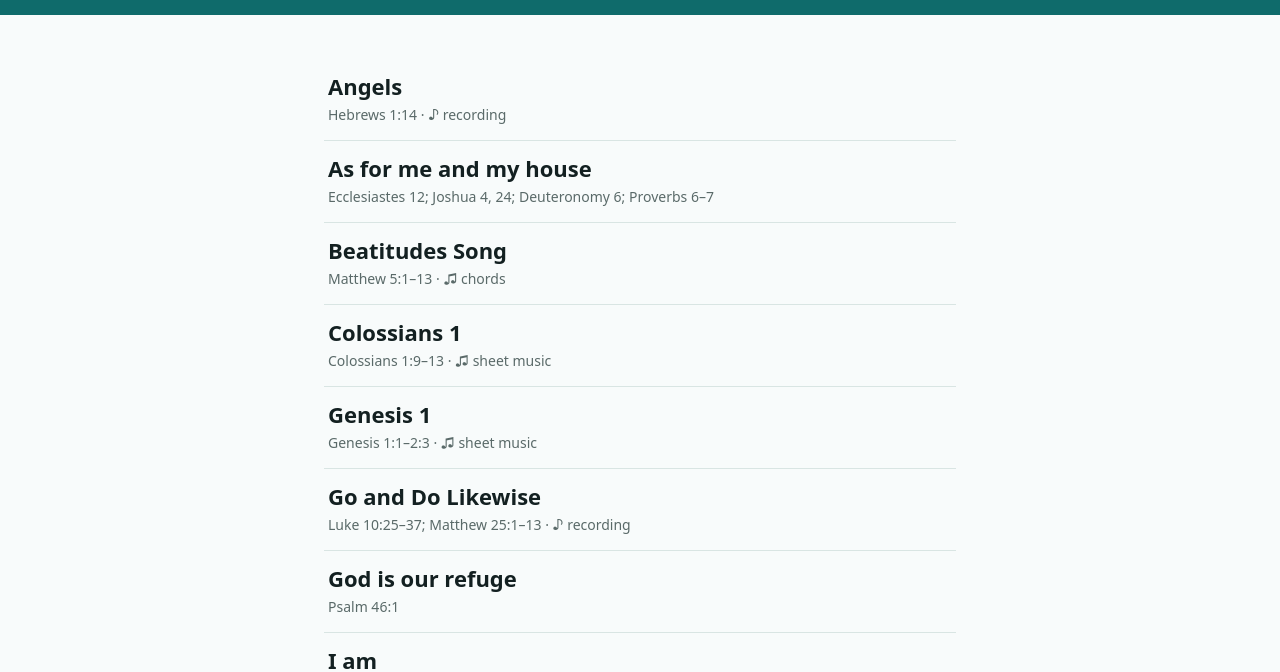
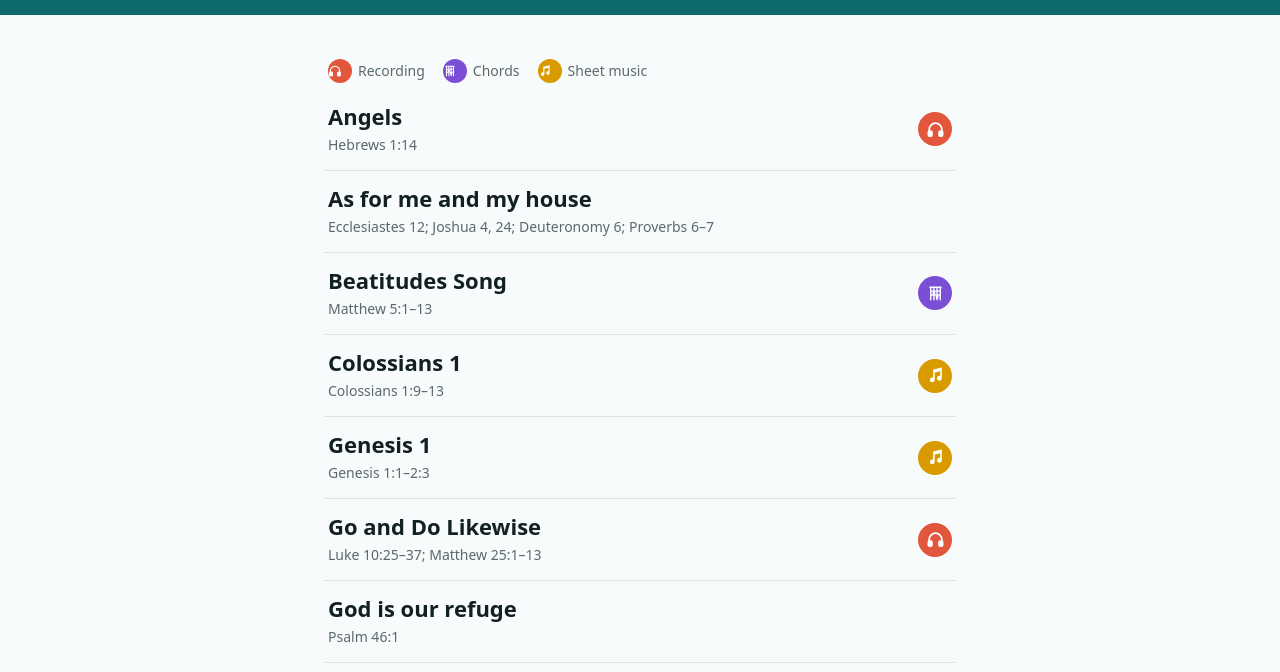
Before and after one commit to walsall-christadelphians/songs, a plain HTML site: page index.html in a window 1280 px wide. Shown: the part 101-773 px from the top of the page. Drawn offline with Linux system fonts and the light colour scheme.

Commit message:
Coloured icons for recordings, chords and sheet music

```diff
--- a/index.html
+++ b/index.html
@@ -36,10 +36,20 @@ header{background:var(--cover);color:var(--on);padding:14px max(5vw,16px) 18px;p
 .btn:hover{background:#ffffff33}
 main{max-width:760px;margin:0 auto;padding:clamp(20px,4vw,44px) max(5vw,16px) 80px}
 .list{list-style:none;margin:0;padding:0}
-.list a{display:block;align-items:baseline;padding:14px 4px;border-bottom:1px solid var(--rule);color:inherit;text-decoration:none}
+.list a{display:flex;align-items:center;gap:12px;padding:14px 4px;border-bottom:1px solid var(--rule);color:inherit;text-decoration:none}
 .list a:hover .t{color:var(--accent)}
 .list .t{font:600 22px/1.2 system-ui,-apple-system,"Segoe UI",Roboto,sans-serif}
 .list .m{display:block;color:var(--soft);font-size:14px;margin-top:2px}
+.list .txt{flex:1}
+.badges{display:flex;gap:6px;flex:none}
+.badge{display:inline-grid;place-items:center;width:34px;height:34px;border-radius:50%;color:#fff}
+.badge svg{width:19px;height:19px}
+.b-rec{background:light-dark(#e2563b,#f07a5f)}
+.b-chords{background:light-dark(#7a4fd6,#9c7bf0)}
+.b-sheet{background:light-dark(#d99a00,#f0b429)}
+.legend{display:flex;flex-wrap:wrap;gap:6px 18px;color:var(--soft);font-size:14px;margin:0 0 6px;padding:0 4px}
+.legend span{display:inline-flex;align-items:center;gap:6px}
+.legend .badge{width:24px;height:24px}.legend .badge svg{width:14px;height:14px}
 .empty{color:var(--soft);padding:24px 4px}
 .hymn-head{border-bottom:2px solid var(--ink);padding-bottom:16px;margin-bottom:8px}
 h1{font:600 clamp(28px,5vw,42px)/1.05 system-ui,-apple-system,"Segoe UI",Roboto,sans-serif;margin:0;text-wrap:balance}
@@ -104,11 +114,21 @@ const refs = h => h.ref || '';
 const isChorus = l => /chorus|refrain/i.test(l);
 const credits = h => [h.words && 'Words: ' + h.words, h.music && 'Music: ' + h.music, h.source, h.year && '© ' + h.year].filter(Boolean).join(' · ');
 
+const ICONS = {
+  rec: '<svg viewBox="0 0 24 24" fill="none" stroke="currentColor" stroke-width="2.2" stroke-linecap="round" stroke-linejoin="round"><path d="M4 15v-3a8 8 0 0 1 16 0v3"/><rect x="3" y="14" width="4.5" height="6.5" rx="1.5" fill="currentColor"/><rect x="16.5" y="14" width="4.5" height="6.5" rx="1.5" fill="currentColor"/></svg>',
+  chords: '<svg viewBox="0 0 24 24" fill="none" stroke="currentColor" stroke-width="1.8" stroke-linecap="round"><path d="M5 4h14M6 4v16M10 4v16M14 4v16M18 4v16M6 9h12M6 14h12"/><circle cx="10" cy="11.5" r="2" fill="currentColor" stroke="none"/><circle cx="14" cy="16.5" r="2" fill="currentColor" stroke="none"/></svg>',
+  sheet: '<svg viewBox="0 0 24 24" fill="currentColor"><path d="M9 4.5 20 2v13.5a3 3 0 1 1-2-2.83V6.6l-7 1.6v9.3a3 3 0 1 1-2-2.83z"/></svg>'
+};
+const KINDS = { rec: 'Recording', chords: 'Chords', sheet: 'Sheet music' };
+const badge = (k, size) => `<span class="badge b-${k}" title="${KINDS[k]}" role="img" aria-label="${KINDS[k]}">${ICONS[k]}</span>`;
+const kinds = h => [h.audio && 'rec', h.sheet && (/^chords/i.test(h.sheetLabel) ? 'chords' : 'sheet')].filter(Boolean);
+
 function renderIndex(term = '') {
   const t = term.trim().toLowerCase();
   const hits = HYMNS.filter(h => !t || text(h).includes(t));
+  const legend = `<p class="legend">${Object.keys(KINDS).map(k => `<span>${badge(k)}${KINDS[k]}</span>`).join('')}</p>`;
   view.innerHTML = hits.length
-    ? `<ul class="list">${hits.map(h => `<li><a href="#${h.id}"><span><span class="t">${esc(h.title)}</span><span class="m">${esc(refs(h))}${h.audio ? ' · ♪ recording' : ''}${h.sheet ? ' · ♫ ' + esc(h.sheetLabel.split(' (')[0].toLowerCase()) : ''}</span></span></a></li>`).join('')}</ul>`
+    ? legend + `<ul class="list">${hits.map(h => `<li><a href="#${h.id}"><span class="txt"><span class="t">${esc(h.title)}</span><span class="m">${esc(refs(h))}</span></span><span class="badges">${kinds(h).map(k => badge(k)).join('')}</span></a></li>`).join('')}</ul>`
     : `<p class="empty">No hymns match “${esc(term)}”.</p>`;
 }
 
--- a/sw.js
+++ b/sw.js
@@ -1,4 +1,4 @@
-const CACHE = 'hymnbook-v6';
+const CACHE = 'hymnbook-v7';
 const CORE = ['./', 'index.html', 'songs.json', 'manifest.webmanifest', 'icon.svg', 'icon-192.png', 'icon-512.png', 'icon-180.png'];
 self.addEventListener('install', e => {
   e.waitUntil(caches.open(CACHE).then(c => c.addAll(CORE)));
```
